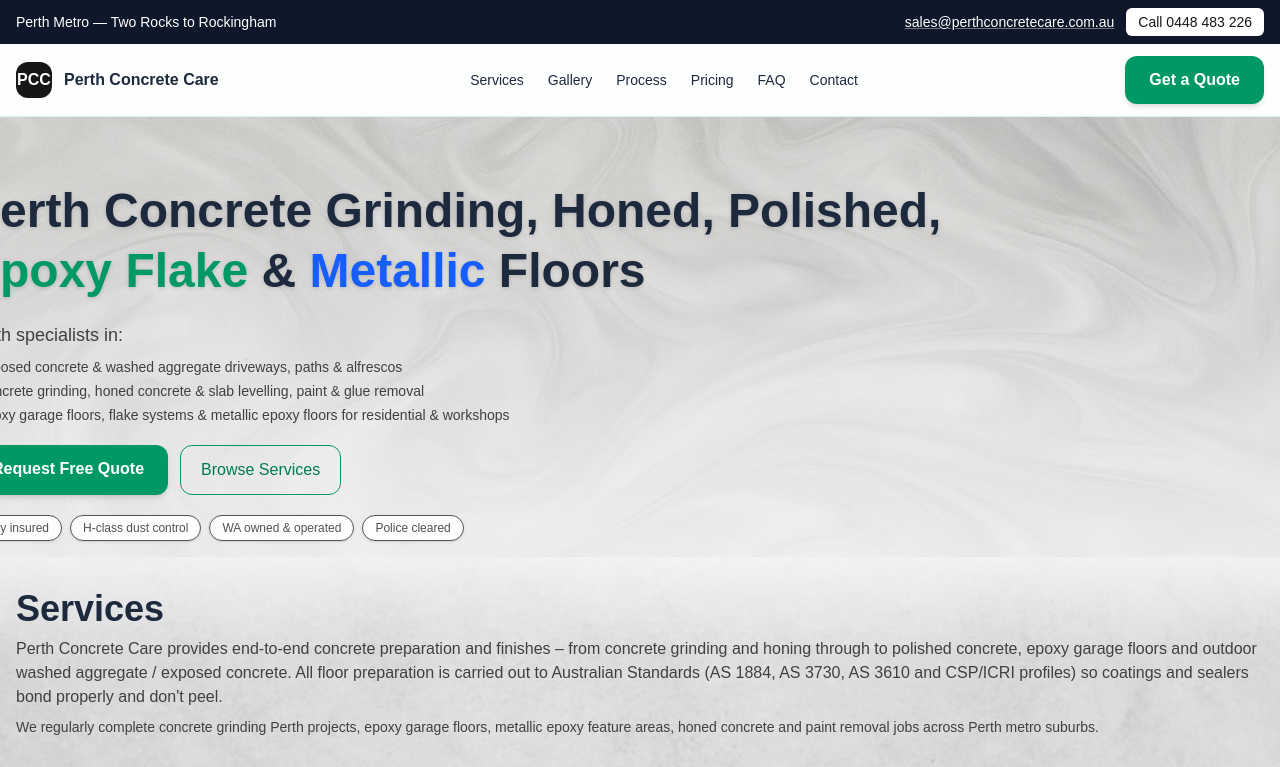
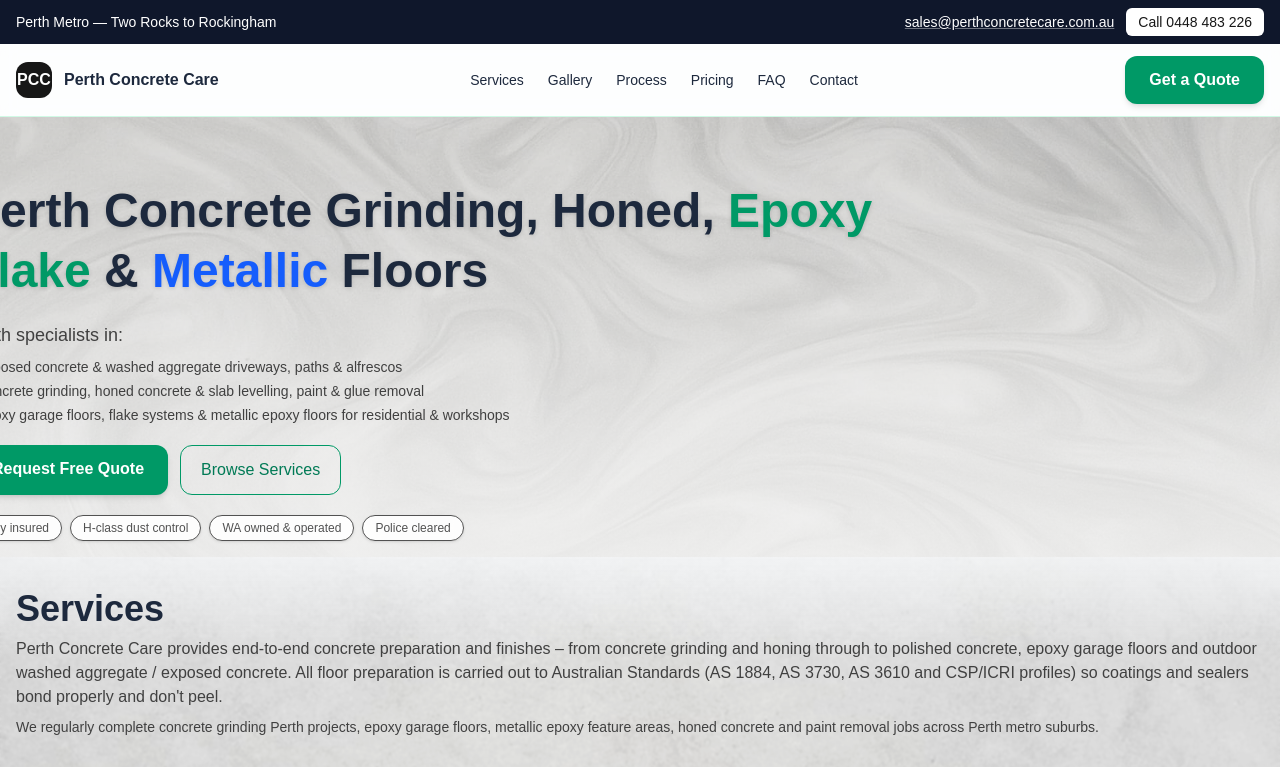
Before and after one commit to robertocarlos69/perth-concrete-care, a Next.js app: page / in a window 1280 px wide. Shown: the top 767 px of the page. Built offline with nearby package versions, Linux system fonts and the light colour scheme.

Commit message:
Tighten homepage service focus toward epoxy flake

```diff
--- a/app/HomeClient.tsx
+++ b/app/HomeClient.tsx
@@ -255,7 +255,7 @@
           <div className="relative max-w-7xl mx-auto px-4 pt-10 pb-20 md:pt-16 md:pb-28">
             <div className="max-w-5xl md:-ml-12">
               <h1 className="text-4xl md:text-5xl font-extrabold leading-tight drop-shadow-sm">
-                Perth Concrete Grinding, Honed, Polished, {" "}
+                Perth Concrete Grinding, Honed,{" "}
                 <span className="text-emerald-600">Epoxy Flake</span> &amp;{" "}
                 <span className="text-blue-600">Metallic</span> Floors
               </h1>
```
